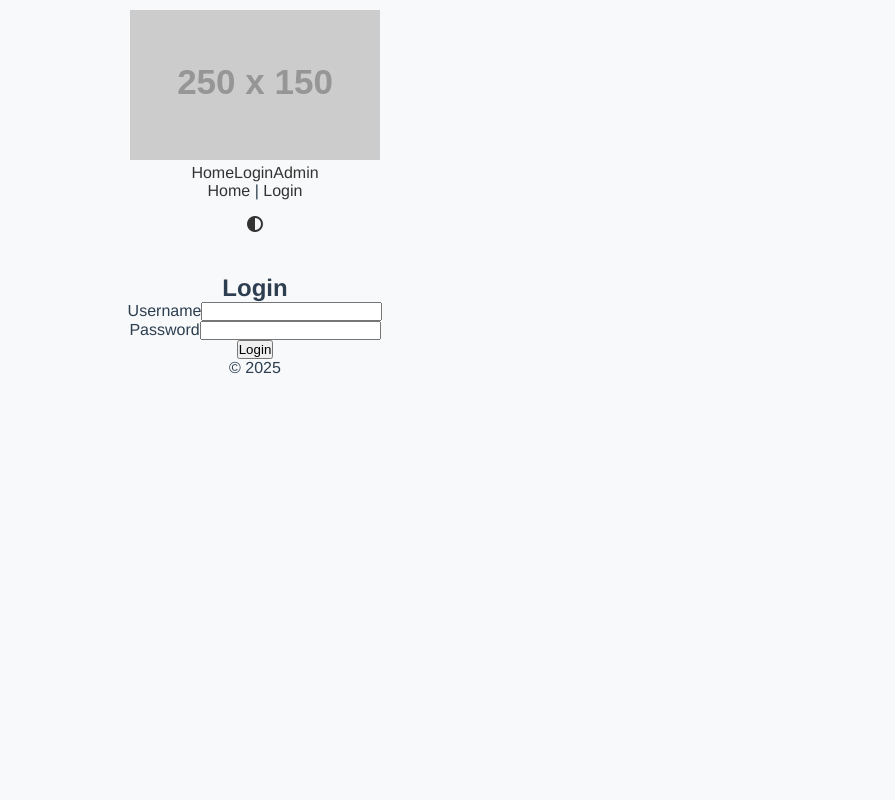
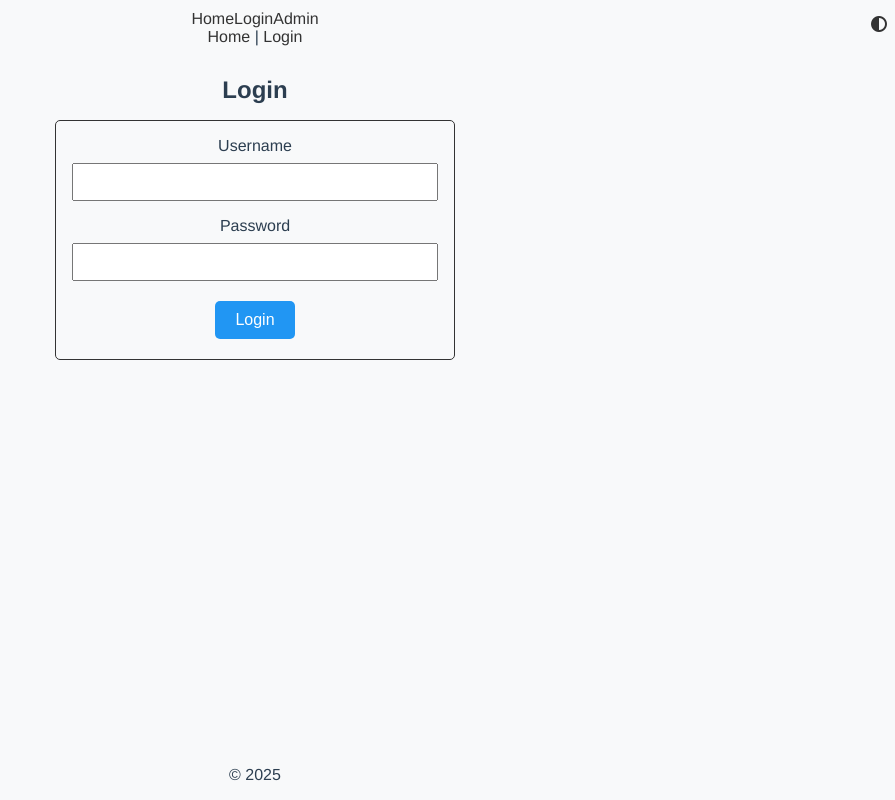
Before and after one commit to carlxaeron/ai-fe-exam, a Vue app in the folder frontend/: page /login in a window 1280 px wide. Shown: the whole page, without its empty margins (385-1280 px from the left). Built offline with nearby package versions, Linux system fonts and the light colour scheme.

Commit message:
update the public facing page and login as well

```diff
--- a/frontend/src/components/Footer.vue
+++ b/frontend/src/components/Footer.vue
@@ -12,3 +12,13 @@ export default {
   }
 }
 </script>
+
+<style lang="scss" scoped>
+  #footer {
+    text-align: center;
+    padding: 1rem;
+    position: fixed;
+    bottom: 0;
+    width: 100%;
+  }
+</style>
--- a/frontend/src/components/Header.vue
+++ b/frontend/src/components/Header.vue
@@ -1,6 +1,6 @@
 <template>
   <header>
-    <router-link :to="{name: 'Home'}">
+    <router-link v-show="routerMetaType !== 'login'" :to="{name: 'Home'}">
       <img src="https://placehold.co/250x150" alt="Logo" />
     </router-link>
     <nav>
@@ -30,6 +30,11 @@ export default {
   components: {
     SwitchTheme,
   },
+  computed: {
+    routerMetaType() {
+      return this.$route.meta.type;
+    },
+  },
 }
 </script>
 
@@ -44,5 +49,10 @@ header {
     list-style-type: none;
     display: inline;
   }
+  .switch-theme {
+    position: absolute;
+    top: 0;
+    right: 0;
+  }
 }
 </style>
--- a/frontend/src/components/HelloWorld.vue
+++ /dev/null
@@ -1,61 +0,0 @@
-<template>
-  <div class="hello">
-    <h1>{{ msg }}</h1>
-    <p>
-      For a guide and recipes on how to configure / customize this project,<br>
-      check out the
-      <a href="https://cli.vuejs.org" target="_blank" rel="noopener">vue-cli documentation</a>.
-    </p>
-    <h3>Installed CLI Plugins</h3>
-    <ul>
-      <li><a href="https://github.com/vuejs/vue-cli/tree/dev/packages/%40vue/cli-plugin-babel" target="_blank" rel="noopener">babel</a></li>
-      <li><a href="https://github.com/vuejs/vue-cli/tree/dev/packages/%40vue/cli-plugin-eslint" target="_blank" rel="noopener">eslint</a></li>
-    </ul>
-    <h3>Essential Links</h3>
-    <ul>
-      <li><a href="https://vuejs.org" target="_blank" rel="noopener">Core Docs</a></li>
-      <li><a href="https://forum.vuejs.org" target="_blank" rel="noopener">Forum</a></li>
-      <li><a href="https://chat.vuejs.org" target="_blank" rel="noopener">Community Chat</a></li>
-      <li><a href="https://twitter.com/vuejs" target="_blank" rel="noopener">Twitter</a></li>
-      <li><a href="https://news.vuejs.org" target="_blank" rel="noopener">News</a></li>
-    </ul>
-    <h3>Ecosystem</h3>
-    <ul>
-      <li><a href="https://router.vuejs.org" target="_blank" rel="noopener">vue-router</a></li>
-      <li><a href="https://vuex.vuejs.org" target="_blank" rel="noopener">vuex</a></li>
-      <li><a href="https://github.com/vuejs/vue-devtools#vue-devtools" target="_blank" rel="noopener">vue-devtools</a></li>
-      <li><a href="https://vue-loader.vuejs.org" target="_blank" rel="noopener">vue-loader</a></li>
-      <li><a href="https://github.com/vuejs/awesome-vue" target="_blank" rel="noopener">awesome-vue</a></li>
-    </ul>
-  </div>
-</template>
-
-<script>
-export default {
-  name: 'HelloWorld',
-  props: {
-    msg: String
-  },
-  mounted() {
-    document.dispatchEvent(new Event('render-event'))
-  }
-}
-</script>
-
-<!-- Add "scoped" attribute to limit CSS to this component only -->
-<style scoped>
-h3 {
-  margin: 40px 0 0;
-}
-ul {
-  list-style-type: none;
-  padding: 0;
-}
-li {
-  display: inline-block;
-  margin: 0 10px;
-}
-a {
-  color: #42b983;
-}
-</style>
--- a/frontend/src/components/admin/AdminArticle.vue
+++ b/frontend/src/components/admin/AdminArticle.vue
@@ -1,9 +1,8 @@
 <template>
   <div id="admin-article">
-    <Modal>
+    <Modal title="Create New Article">
       <template v-slot:default>
         <form @submit.prevent="submitForm">
-
           <div class="form-group">
             <label for="title">Title</label>
             <input type="text" id="title" name="title" v-model="article.title" required>
--- a/frontend/src/router/index.js
+++ b/frontend/src/router/index.js
@@ -17,6 +17,7 @@ const routes = [
     path: '/login',
     name: 'Login',
     component: Login,
+    meta: { type: 'login' }
   },
   {
     path: '/admin',
--- a/frontend/src/views/Login.vue
+++ b/frontend/src/views/Login.vue
@@ -1,6 +1,7 @@
 <template>
   <section id="login">
     <h2>Login</h2>
+    <div class="container" id="login-container">
       <form @submit.prevent="login">
         <div class="form-group">
           <label for="username">Username</label>
@@ -10,18 +11,20 @@
           <label for="password">Password</label>
           <input type="password" id="password" v-model="password" class="form-control" required>
         </div>
-      <button type="submit" class="btn btn-primary">Login</button>
+        <Button @click="login">Login</Button>
       </form>
+    </div>
   </section>
 </template>
 
 <script>
 import apiService from '@/services/apiService';
+import Button from '@/components/Button.vue';
 
 export default {
   name: 'LoginView',
   components: {
-
+    Button
   },
   data() {
     return {
@@ -43,3 +46,33 @@ export default {
   }
 }
 </script>
+
+<style lang="scss" scoped>
+  @import '@/assets/styles/variables.scss';
+  #login {
+    h2 {
+      margin-bottom: 1rem;
+    }
+    #login-container {
+      max-width: 400px;
+      margin: 0 auto;
+      padding: 1rem;
+      border: 1px solid var(--primary-color);
+      border-radius: 5px;
+    }
+    form {
+      .form-group {
+        margin-bottom: 1rem;
+        label {
+          display: block;
+          margin-bottom: 0.5rem;
+        }
+        input {
+          width: 100%;
+          padding: 0.5rem;
+          font-size: 1rem;
+        }
+      }
+    }
+  }
+</style>
```
Lines whose indentation alone changed are shown as unchanged.
